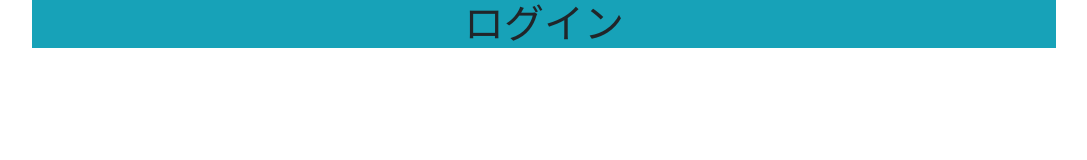
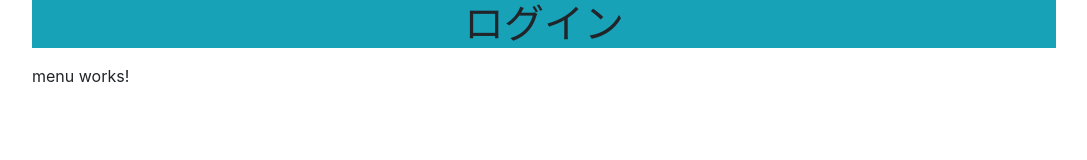
Before and after one commit to kazenetu/AngularTest, an Angular app in the folder practice/: page /menu in a window 1280 px wide. Before the commit this address led to /. Shown: the top 160 px of the page, without its empty margins (96-1183 px from the left). Built offline with nearby package versions, Linux system fonts and the light colour scheme.

Commit message:
メニュー追加

```diff
--- a/practice/src/app/app-routing.module.ts
+++ b/practice/src/app/app-routing.module.ts
@@ -3,13 +3,15 @@ import { CommonModule } from '@angular/common';
 import { RouterModule, Routes } from '@angular/router';
 
 import {LoginComponent} from './login/login.component';
+import { MenuComponent } from './menu/menu.component';
 
 @NgModule({
   imports: [
     CommonModule,
     RouterModule.forRoot(
       [
-        {path:'',component:LoginComponent}
+        {path:'',component:LoginComponent},
+        {path:'menu',component:MenuComponent}
       ]
     )
   ],
--- a/practice/src/app/app.module.ts
+++ b/practice/src/app/app.module.ts
@@ -8,11 +8,13 @@ import {SessionStorageService} from './session-storage.service';
 import { AppComponent } from './app.component';
 import { LoginComponent } from './login/login.component';
 import { AppRoutingModule } from './app-routing.module';
+import { MenuComponent } from './menu/menu.component';
 
 @NgModule({
   declarations: [
     AppComponent,
-    LoginComponent
+    LoginComponent,
+    MenuComponent
   ],
   imports: [
     NgbModule.forRoot(),
--- /dev/null
+++ b/practice/src/app/menu/menu.component.html
@@ -0,0 +1,3 @@
+<p>
+  menu works!
+</p>
--- /dev/null
+++ b/practice/src/app/menu/menu.component.ts
@@ -0,0 +1,15 @@
+import { Component, OnInit } from '@angular/core';
+
+@Component({
+  selector: 'app-menu',
+  templateUrl: './menu.component.html',
+  styleUrls: ['./menu.component.css']
+})
+export class MenuComponent implements OnInit {
+
+  constructor() { }
+
+  ngOnInit() {
+  }
+
+}
```
Also changed, not shown: practice/src/app/menu/menu.component.css (added), 1 other file (tests, documents, lock files or other folders).
